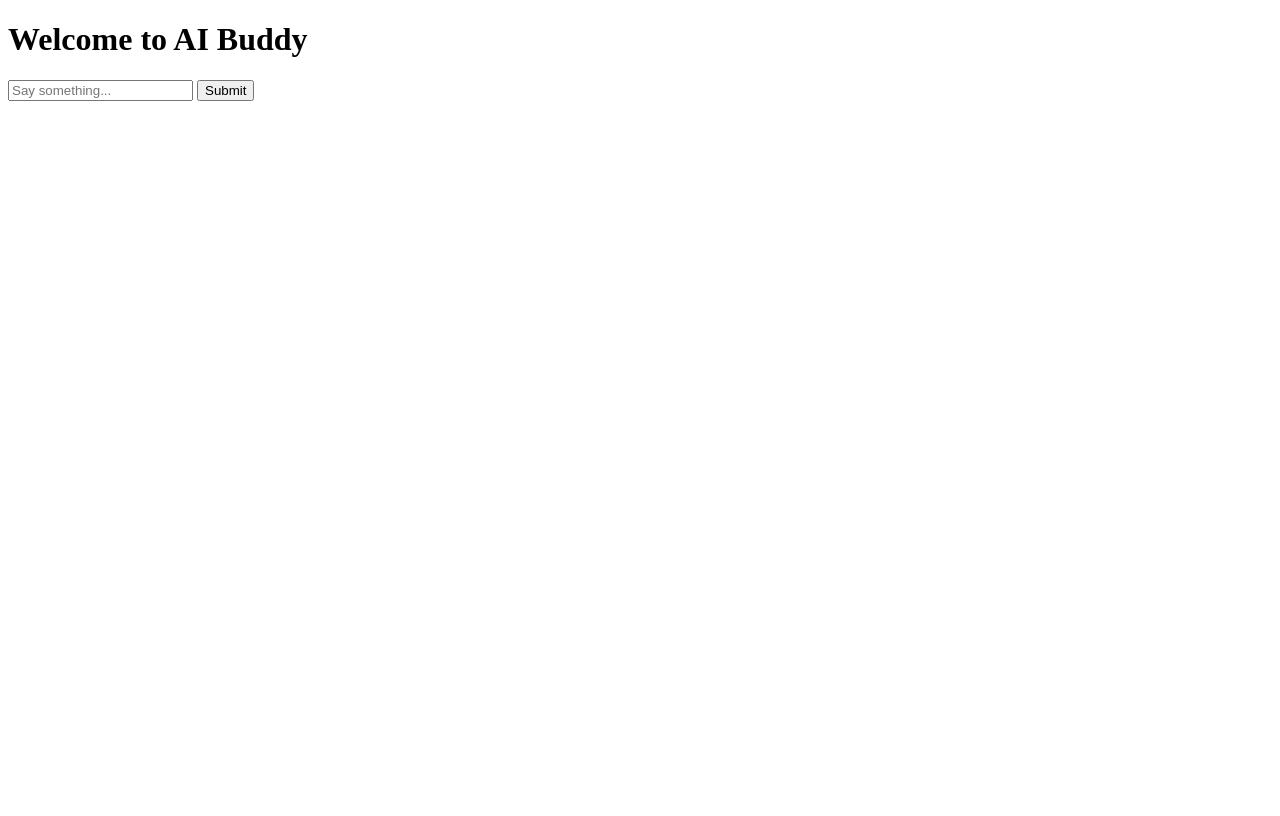
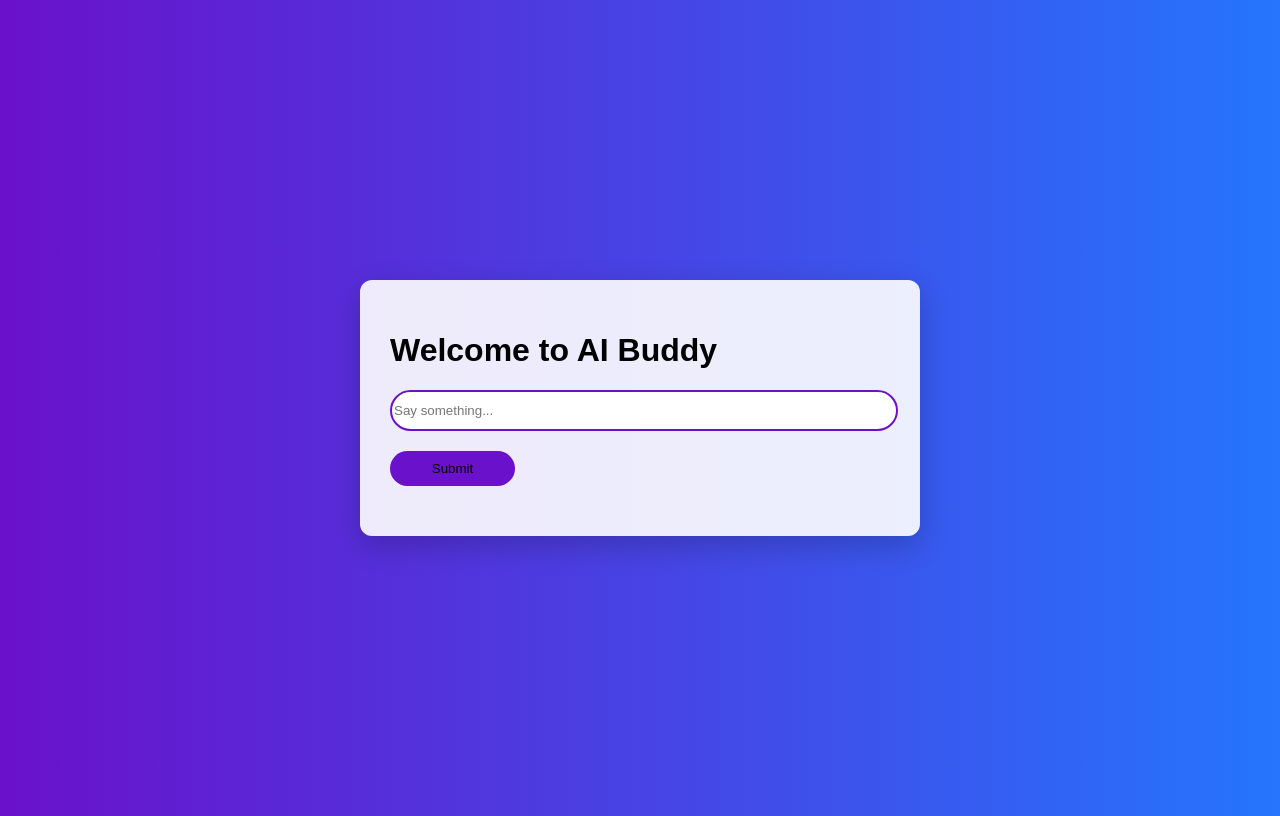
Before and after one commit to TharunRacharla/Tenali, a Django app: page / in a window 1280 px wide. Before the commit the page ends 101 px from the top, so only its background shows below. Run offline with Django 5.2, Linux system fonts and the light colour scheme.

Commit message:
Add Css to the home file

```diff
--- a/ai_buddy_website/tenali/templates/tenali/home.html
+++ b/ai_buddy_website/tenali/templates/tenali/home.html
@@ -4,21 +4,86 @@
 		<title>AI Buddy</title>
 		<script src="https://code.jquery.com/jquery-3.6.0.min.js"></script>
 	</head>
+	<style>
+		body {
+			display: flex;
+			justify-content: center;
+			align-items: center;
+			height: 100vh;
+			background: linear-gradient(to right, #6a11cb, #2575fc);
+			font-family: 'Arial', sans-serif;
+			color: white;
+		}
+		#chat-form {
+			background: rgba(255, 255, 255, 0.9);
+			border-radius: 12px;
+			padding: 30px;
+			box-shadow: 0 10px 30px rgba(0, 0, 0, 0.2);
+			width: 90%;
+			max-width: 500px;
+			transition: transform 0.3s;
+		}
+
+		h1 {
+			color: black;
+		}
+		#chat-form:hover {
+			transform: scale(1.02);
+		}
+		#user_input {
+			border-radius: 25px;
+			border: 2px solid #6a11cb;
+			transition: border-color 0.3s;
+			width: 100%;
+			height: 35px;
+			margin-bottom: 20px;
+		}
+		#user_input:focus {
+			border-color: #2575fc;
+			box-shadow: 0 0 5px rgba(37, 117, 252, 0.5);
+		}
+		button {
+			border-radius: 25px;
+			background: #6a11cb;
+			border: none;
+			transition: background 0.3s;
+			padding: 10px;
+			width: 25%;
+		}
+		button:hover {
+			background: #2575fc;
+		}
+		#response {
+			margin-top: 20px;
+			font-weight: bold;
+			text-align: center;
+			color: black;
+		}
+	</style>
 	<body>
-    <h1>Welcome to AI Buddy</h1>
-
+		<div id="chat-form">
 			<!-- Form for input -->
-    <form id="chat-form">
-        <input type="text" id="user_input" name="user_input" placeholder="Say something..." required>
-        <button type="submit">Submit</button>
+			<h1 class="text-center">Welcome to AI Buddy</h1>
+			<form>
+				<div class="form-group">
+					<input
+						type="text"
+						id="user_input"
+						class="form-control"
+						placeholder="Say something..."
+						required
+					/>
+				</div>
+				<button type="submit" class="btn btn-primary btn-lg">Submit</button>
 			</form>
 
 			<!-- Display the AI response -->
-    <p id="response"></p>
+			<p id="response" class="text-center"></p>
+		</div>
 
 		<script>
-        $(document).ready(function(){
-            $('#chat-form').on('submit', function(event){
+			$(document).ready(function () {
+				$('#chat-form').on('submit', function (event) {
 					event.preventDefault();
 
 					// Grab the user input
@@ -29,18 +94,20 @@
 						url: '',
 						type: 'POST',
 						data: {
-                        'user_input': user_input,
-                        'csrfmiddlewaretoken': '{{ csrf_token }}'
+							user_input: user_input,
+							csrfmiddlewaretoken: '{{ csrf_token }}',
 						},
-                    success: function(data){
+						success: function (data) {
 							// Update the response paragraph with AI's answer
 							$('#response').text(data.response);
 							// Clear the input field
 							$('#user_input').val('');
 						},
-                    error: function(){
-                        $('#response').text('There was an error processing your request.');
-                    }
+						error: function () {
+							$('#response').text(
+								'There was an error processing your request.'
+							);
+						},
 					});
 				});
 			});
```
Lines whose indentation alone changed are shown as unchanged.
